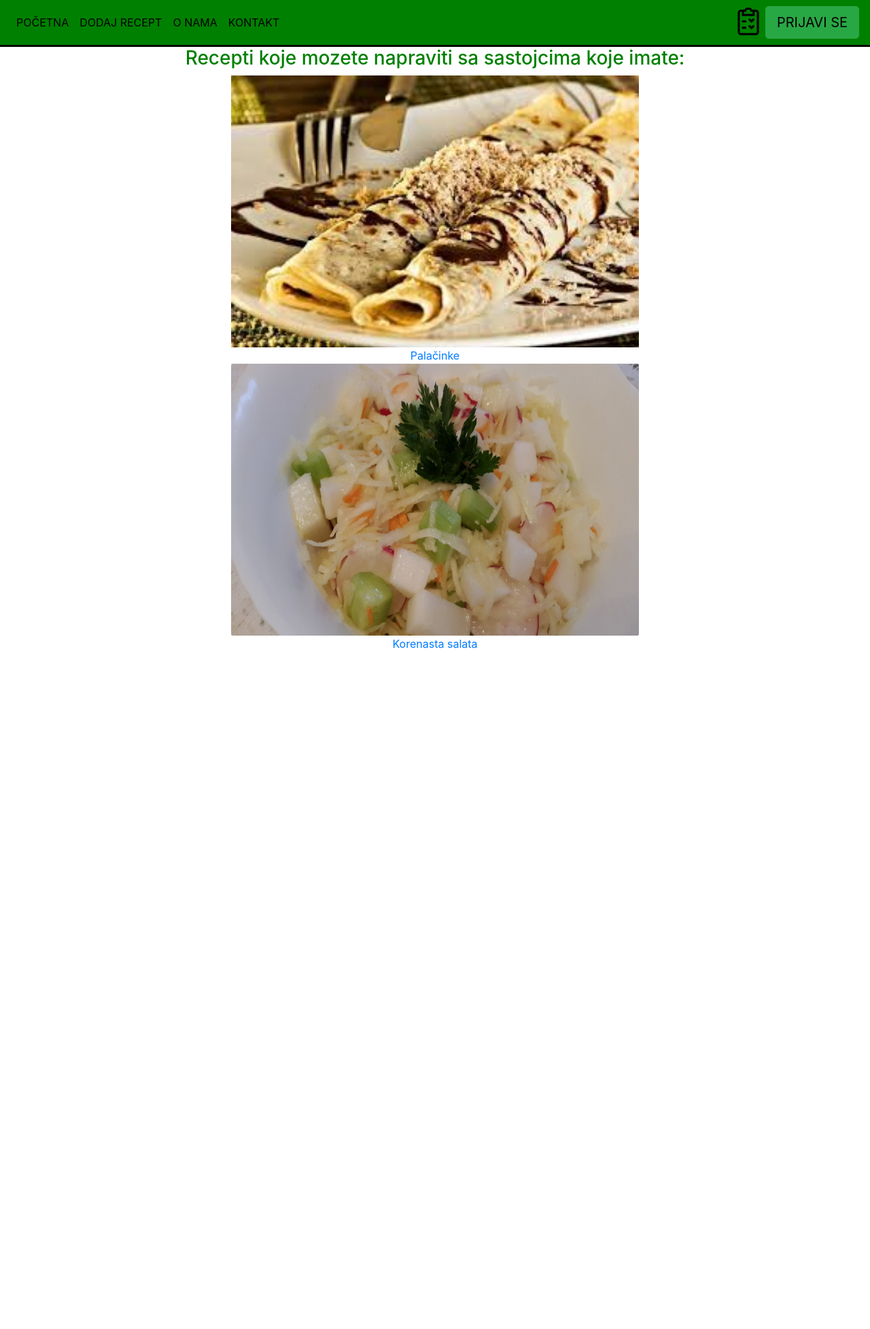
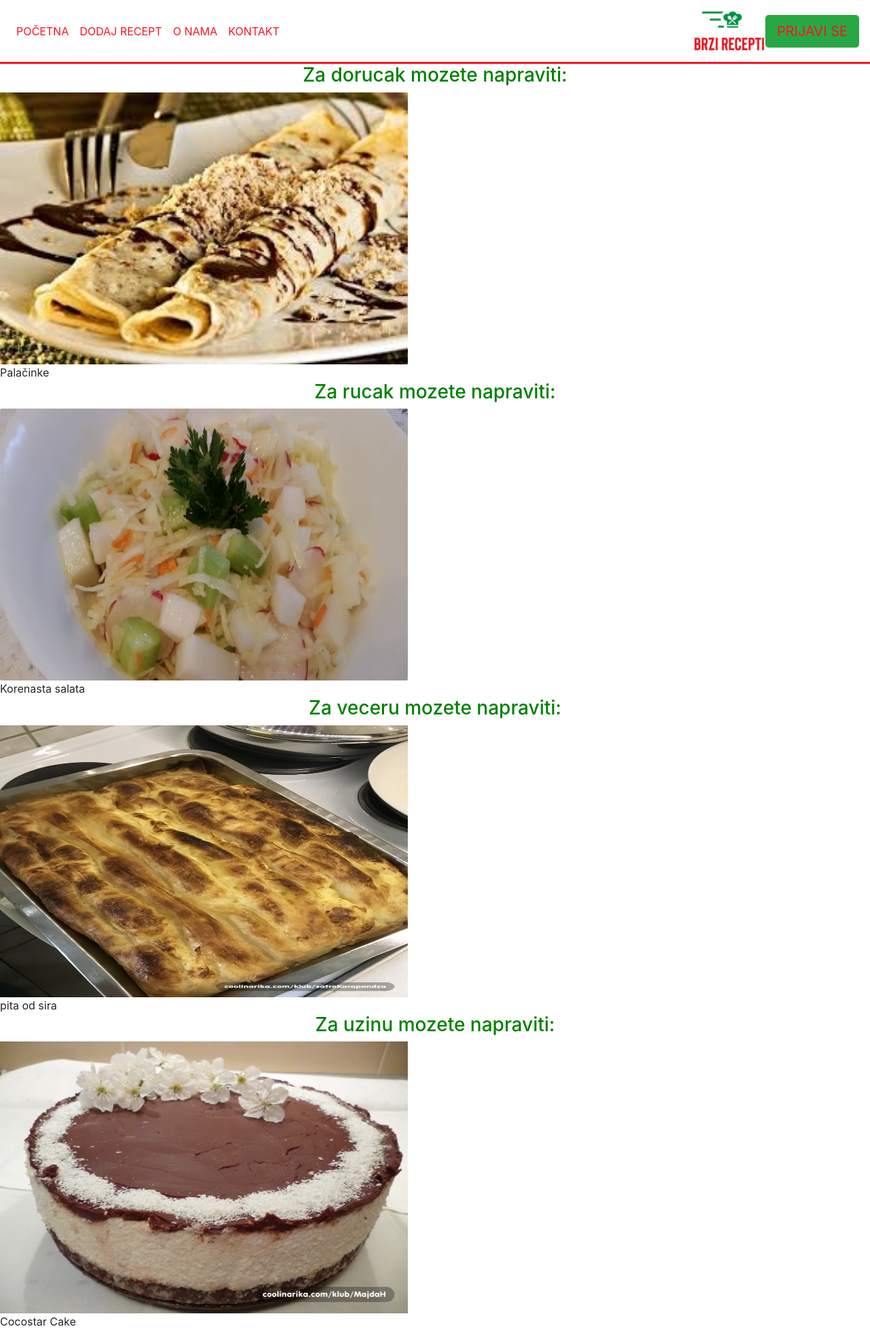
Before and after one commit to RisticDjordje/brzi-recepti, a Django app: page /recepti/ in a window 1280 px wide. Shown: the top 1955 px of the page at 68% size. Before the commit the page ends 954 px from the top, so only its background shows below. Run offline with Django 3.2, Linux system fonts and the light colour scheme; data comes from the database, SQL or seed files in the repository; some libraries are stand-ins or nearby versions.

Commit message:
Bunch of stuff

```diff
--- a/recepti/models.py
+++ b/recepti/models.py
@@ -24,7 +24,7 @@
 class Jela(models.Model):
     ime = models.CharField(max_length=100)
     slika = models.FileField()
-    kategorija = models.ManyToManyField(Kategorije)
+    kategorija = models.ForeignKey(Kategorije, on_delete=models.CASCADE, null=True)  # Doručak, Ručak, Večera, Užina
     sastojci = models.ManyToManyField(Sastojci)
     sastojci_opis = models.TextField(null=True)
     nacin_pripreme = models.TextField()
--- a/recepti/static/recepti/detail.css
+++ b/recepti/static/recepti/detail.css
@@ -15,5 +15,5 @@
 }
 
 .container .slika {
-    margin-left: 425px;
-}
+    margin-left: 254px;
+   }
--- a/recepti/static/recepti/style.css
+++ b/recepti/static/recepti/style.css
@@ -1,7 +1,7 @@
 .navbar{
-    background: green;
-    border-bottom:  3px solid #000000;
+    background: #ffffff;
+    border-bottom:  3px solid #FA1423;
 }
 .navbar-nav li a {
-    color: 	#000000;
+    color: 	#FA1423;
 }
--- a/recepti/templates/recepti/base.html
+++ b/recepti/templates/recepti/base.html
@@ -32,7 +32,7 @@
             <a class="nav-link" href="{% url 'index' %}">POČETNA <span class="sr-only">(current)</span></a>
           </li>
           <li class="nav-item">
-            <a class="nav-link" href="#">DODAJ RECEPT</a>
+            <a class="nav-link" href="{% url 'dodajrecept' %}">DODAJ RECEPT</a>
           </li>
           <li class="nav-item">
             <a class="nav-link" href="#">O NAMA</a>
--- a/recepti/templates/recepti/detail.html
+++ b/recepti/templates/recepti/detail.html
@@ -11,7 +11,7 @@
          <h> {{jelo.ime}} </h>
         </div>
          <div class="slika">
-             <img src="{{jelo.slika.url}}" class="slikajela">
+             <img src="{{jelo.slika.url}}" class="slikajela" width="600" height="400">
         </div>
         <div class="sastojci">
             <p> {{jelo.sastojci_opis|linebreaks}}</p>
--- a/recepti/templates/recepti/recepti.html
+++ b/recepti/templates/recepti/recepti.html
@@ -6,10 +6,33 @@
 
     <link rel="stylesheet" type="text/css" href="{% static 'recepti/recepti.css' %}" >
 
-    <h3 align = 'center'> Recepti koje mozete napraviti sa sastojcima koje imate: </h3>
+    <h3 align = 'center'> Za dorucak mozete napraviti: </h3>
+    {% if random_dorucak %}
+        <img align = 'center' src="{{random_dorucak.slika.url}}" width="600" height="400"><br>
+        {{ random_dorucak.ime }}
+    {% endif %}
 
+    <h3 align = 'center'> Za rucak mozete napraviti: </h3>
+    {% if random_rucak %}
+        <img align = 'center' src="{{random_rucak.slika.url}}" width="600" height="400"><br>
+        {{ random_rucak.ime }}
+    {% endif %}
+
+    <h3 align = 'center'> Za veceru mozete napraviti: </h3>
+    {% if random_vecera %}
+        <img align = 'center' src="{{random_vecera.slika.url}}" width="600" height="400"><br>
+        {{ random_vecera.ime }}
+    {% endif %}
+
+    <h3 align = 'center'> Za uzinu mozete napraviti: </h3>
+    {% if random_uzina %}
+        <img align = 'center' src="{{random_uzina.slika.url}}" width="600" height="400"><br>
+        {{ random_uzina.ime }}
+    {% endif %}
+
+    <h3 align = 'center'> Svi recepti koje mozete napraviti sa sastojcima koje imate: </h3>
     <ul align = 'center' class = 'list-unstyled'>
-        {% for jelo in sva_jela %}
+        {% for jelo in recepti %}
             <a href = "{% url 'detalji' jelo.id %}"><img align = 'center' src="{{jelo.slika.url}}" width="600" height="400"></a><br/>
             <a href="{% url 'detalji' jelo.id %}" align = 'center'>  {{ jelo.ime }} </a><br>
         {% endfor %}
--- a/recepti/urls.py
+++ b/recepti/urls.py
@@ -18,4 +18,10 @@ urlpatterns = [
     # prijavljivanje i odjavljivanje
     path('login/', auth_views.login, {'template_name': 'recepti/login.html'}, name='prijavljivanje'),
     path('logout/', auth_views.logout, {'next_page': '/'}, name='odjavljivanje'),
+
+    # dodaj recept
+    path('dodajrecept/', views.DodajView.as_view(), name='dodajrecept'),
+
+    # pdf
+    # path('pdf/', views.GeneratePdf.as_view()),
 ]
--- a/recepti/views.py
+++ b/recepti/views.py
@@ -3,26 +3,49 @@ from django.shortcuts import render, redirect
 from django.contrib.auth import authenticate, login
 from django.views.generic import View
 from .models import Jela
-from .forms import UserForm
+from .forms import UserForm, DodajRecept
+from django.contrib import messages
+
+# from django.http import HttpResponse
+# from .utils import render_to_pdf
 
 
 class IndexView(generic.ListView):  # pocetna
     template_name = 'recepti/index.html'
-
-    def get_queryset(self):
-        return Jela.objects.all()
+    model = Jela
 
     def param(self):
         tags = self.request.GET.get('tags')
         return tags
 
 
-class ReceptiView(generic.ListView):  # recepti koje mozete napraviti sa vasim sastojcima
-    context_object_name = 'sva_jela'
+class ReceptiView(generic.ListView):
     template_name = 'recepti/recepti.html'
+    context_object_name = 'recepti'
 
+    # because of context_object_name above and how generic.ListView works,
+    #  the result of this is available in your template as {{ recepti }}
     def get_queryset(self):
-        return Jela.objects.all()
+        return Jela.objects.filter(sastojci__ime__icontains='Jaja')
+
+    # the : str and -> Jela are type hints, they show what kind of data type the input/output have
+    def get_random(self, category: str) -> Jela:
+        # we can re-use the base queryset to further filter, and for that we can just call existing methods again
+        queryset = self.get_queryset()
+        return queryset.filter(kategorija__ime=category).order_by('?').first()
+
+    # this provides all the extra context you want in your template that
+    # is not 'automagically' generated by django's generic views
+    def get_context_data(self, **kwargs):
+        # you need to call the parent method to get all the 'default' stuff from django's generic view
+        context = super().get_context_data(**kwargs)
+        context.update({
+            'random_dorucak': self.get_random('Doručak'),
+            'random_rucak': self.get_random('Ručak'),
+            'random_vecera': self.get_random('Večera'),
+            'random_uzina': self.get_random('Užina'),
+        })
+        return context
 
 
 class DetailView(generic.DetailView):  # detalji recepta
@@ -65,9 +88,40 @@ class UserFormView(View):
         return render(request, self.template_name, {'form': form})
 
 
-# def pdf_generation(request):  nesto za pdf
-#     html_template = get_template('recepti/<int:pk>/')
-#     pdf_file = HTML(string=html_template).write_pdf()
-#     response = HttpResponse(pdf_file, content_type='application/pdf')
-#     response['Content-Disposition'] = 'filename="{{Jela.ime}}"'
-#     return response
+class DodajView(View):
+    template_name = 'recepti/dodajrecept.html'
+
+    def get(self, request):
+        return render(request, self.template_name, {'form': DodajRecept()})
+
+    def post(self, request):
+        if request.method == 'POST':
+            form = DodajRecept(request.POST, request.FILES)
+            if form.is_valid():
+                form.save(commit=True)
+                return redirect('index')
+            else:
+                messages.error(request, form)
+            return render(request, self.template_name, {'form': DodajRecept()})
+
+
+# class GeneratePdf(View):  # za kreiranje pdf fajlova
+#
+#     def get(self, request):
+#         context = {
+#             'jelo.ime': "dfaljsdf asdf asd f",
+#             "jelo.sastojci_opis | linebreaks": "asdf afffff",
+#             "jelo.nacin_pripreme | linebreaks": "aaaaaaaaaaaaaaaaa",
+#         }
+#         pdf = render_to_pdf('invoice.html', context)
+#
+#         if pdf:
+#             response = HttpResponse(pdf, content_type='application/pdf')
+#             filename = "Invoice_%s.pdf" % ("12341231")
+#             content = "inline; filename='%s'" % (filename)
+#             download = request.GET.get("download")
+#             if download:
+#                 content = "attachment; filename='%s'" % (filename)
+#             response['Content-Disposition'] = content
+#             return response
+#         return HttpResponse("Not found")
```
Also changed, not shown: recepti/forms.py (+7 -0 lines), recepti/templates/invoice.html (added, +19 -0 lines), recepti/templates/recepti/dodajrecept.html (added, +31 -0 lines), recepti/utils.py (added, +14 -0 lines), db.sqlite3, media/53ca389ea0ac653acb9ebd11ed56c134_view_l.jpg (added), media/95617d381203d49e48998d7e220db50d_view_l.jpg (added), media/ae76d84ffdc31457cee8ef5a74b3fb0f_view_l.jpg (added), media/ae76d84ffdc31457cee8ef5a74b3fb0f_view_l_XSF9dFl.jpg (added), recepti/migrations/0010_auto_20180417_0014.py (added), recepti/migrations/0011_auto_20180417_0015.py (added), recepti/static/recepti/images/logo.png.
